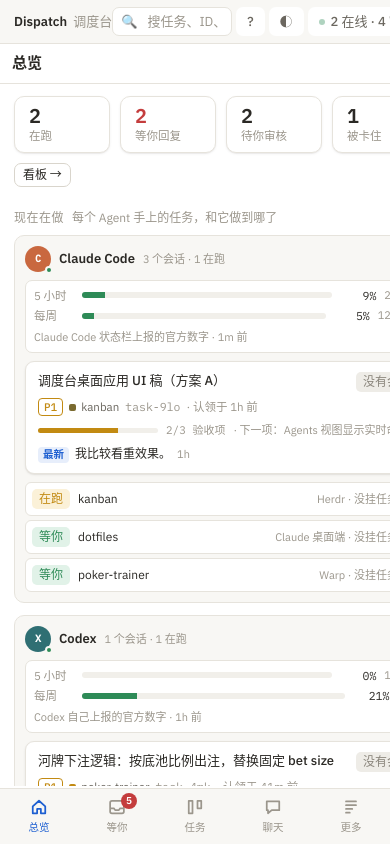
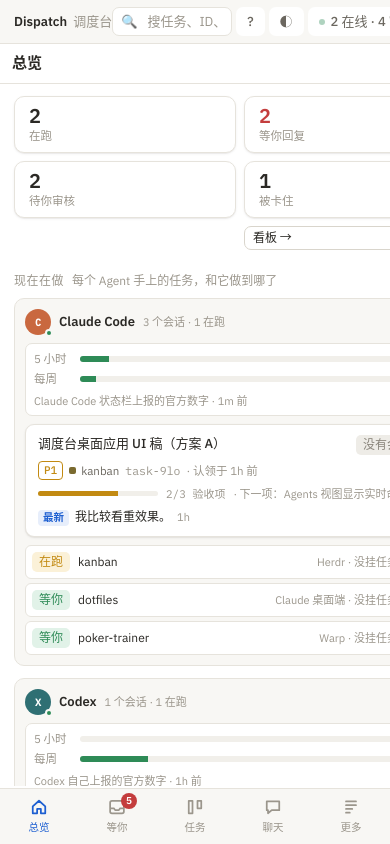
Before and after one commit to SchaeferAnjon/dispatch, a React (Vite) app in the folder app/: page / in a window 390 px wide. Shown: the top 844 px of the page. Built offline with nearby package versions, Linux system fonts and the light colour scheme.

Commit message:
fix(phone): stat tiles 2×2, lanes and quota bars fit the width, neutral empty-state wording

```diff
--- a/app/src/components/Folders.tsx
+++ b/app/src/components/Folders.tsx
@@ -64,7 +64,7 @@ export function FoldersView({ api, me, issues, onOpenSession, onSelectTask, onDo
       </div>
 
       <div className="sess-main">
-        {!cur && <div className="empty">左边选一个目录。</div>}
+        {!cur && <div className="empty">选一个目录。</div>}
         {cur && (
           <>
             <div className="sess-head">
--- a/app/src/components/Sessions.tsx
+++ b/app/src/components/Sessions.tsx
@@ -78,7 +78,7 @@ export function SessionsView({ api, me, live, onSelectTask, onDone, onError, ini
       </div>
 
       <div className="sess-main">
-        {!sel && <div className="empty">左边选一个会话。这里能看到它做了什么、改了哪些文件、派了哪些子 Agent，以及怎么恢复它。</div>}
+        {!sel && <div className="empty">选一个会话。这里能看到它做了什么、改了哪些文件、派了哪些子 Agent，以及怎么恢复它。</div>}
         {sel && !detail && <div className="empty">{busy ? "读取对话记录…" : ""}</div>}
         {detail && (() => {
           const m = detail.meta; const a = actorOf(m.agent, me); const l = liveOf(m.session_id);
--- a/app/src/styles.css
+++ b/app/src/styles.css
@@ -665,3 +665,19 @@ textarea.skill-edit{flex:1;min-height:400px;width:100%;border:1px solid var(--ac
   .stats .tile,.stats>div{flex:1 1 40%;min-width:0}
   .quotas .qr{white-space:nowrap}
 }
+@media (max-width:760px){
+  .view{overflow-x:hidden}
+  .stats{display:grid;grid-template-columns:1fr 1fr;gap:8px}
+  .stats>*{min-width:0}
+  .lanes{grid-template-columns:1fr}
+  .home{max-width:100%}
+  .recent-row{grid-template-columns:18px minmax(0,1fr) auto;gap:6px}
+  .recent-row .who,.recent-row .proj-tag{display:none}
+}
+@media (max-width:760px){
+  .lane,.now-card,.quotas{min-width:0;max-width:100%;overflow:hidden}
+  .quota{grid-template-columns:40px minmax(0,1fr) 36px;gap:6px}
+  .quota .bar{width:auto;min-width:0}
+  .quota .qr{display:none}
+  .now-card .last{overflow-wrap:anywhere}
+}
```
